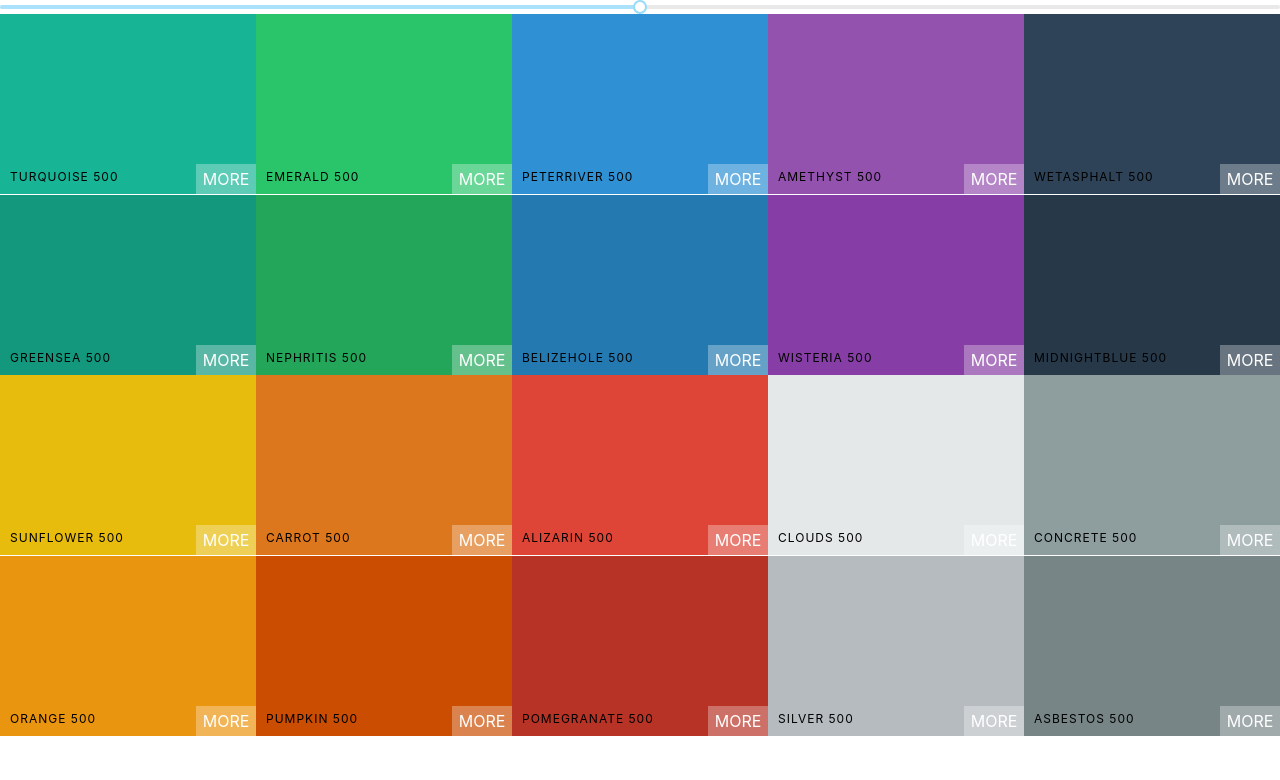
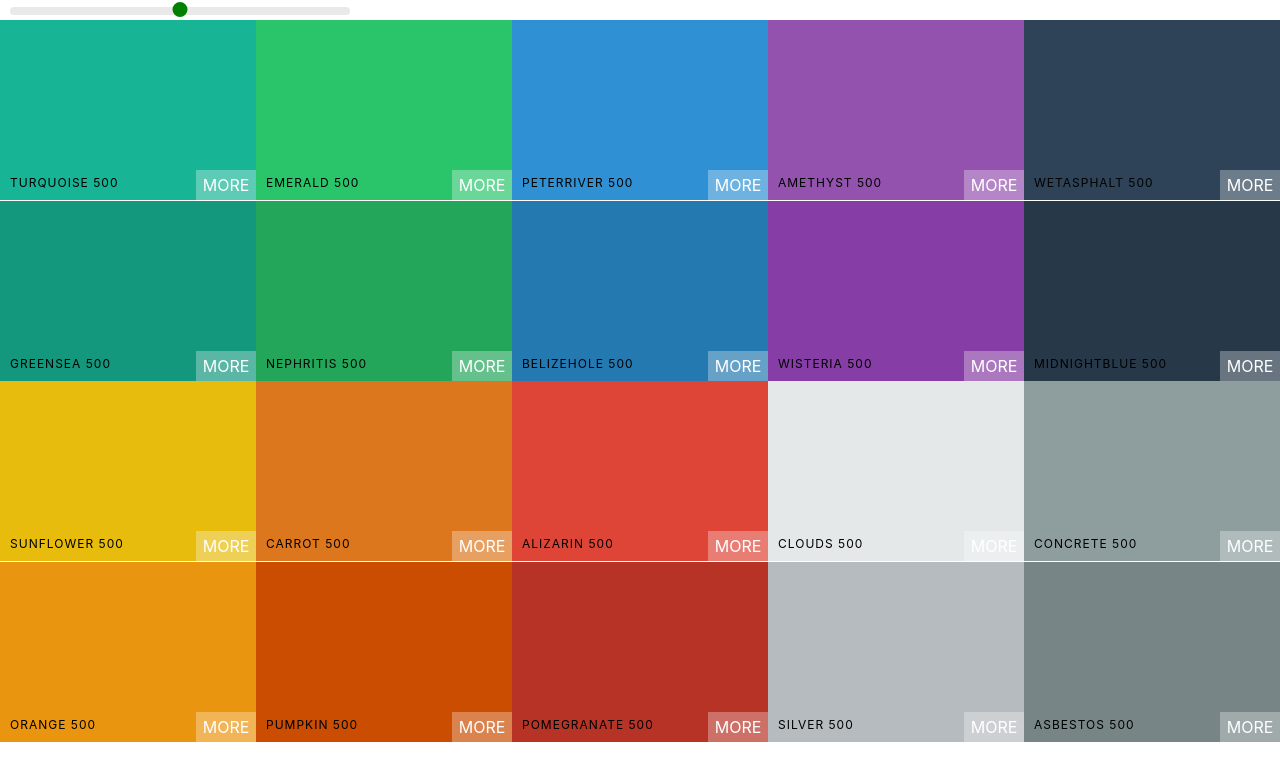
Before and after one commit to tariq-s/color-project, a React (Create React App) app in the folder colors-app/: page /palette/flat-ui-colors-american in a window 1280 px wide. Shown: the top 780 px of the page. Built offline with nearby package versions, Linux system fonts and the light colour scheme.

Commit message:
style slider

```diff
--- a/colors-app/src/Palette.css
+++ b/colors-app/src/Palette.css
@@ -4,3 +4,30 @@
 .palette-colors {
   height: 90%;
 }
+
+.slider {
+  width: 340px;
+  margin: 0 10px;
+  display: inline-block;
+}
+
+.slider .rc-slider-track {
+  background-color: transparent;
+}
+
+.slider .rc-slider-rail {
+  height: 8px;
+}
+
+.slider .rc-slider-handle,
+.slider .rc-slider-handle :active,
+.slider .rc-slider-handle:focus,
+.slider .rc-slider-handle:hover {
+  background-color: green;
+  outline: none;
+  border: 2px solid green;
+  box-shadow: none;
+  width: 15px;
+  height: 15px;
+  margin-top: -px;
+}
--- a/colors-app/src/Palette.js
+++ b/colors-app/src/Palette.js
@@ -1,8 +1,9 @@
 import React, { Component } from "react";
+import "rc-slider/assets/index.css";
 import "./Palette.css";
 import ColorBox from "./ColorBox";
+
 import Slider from "rc-slider";
-import "rc-slider/assets/index.css";
 
 export default class Palette extends Component {
   constructor(props) {
@@ -21,6 +22,7 @@
     ));
     return (
       <div className="palette">
+        <div className="slider">
           <Slider
             defaultValue={level}
             min={100}
@@ -28,6 +30,8 @@
             step={100}
             onChange={this.changeLevel}
           />
+        </div>
+
         <div className="palette-colors">{colorBoxes}</div>
       </div>
     );
```
Lines whose indentation alone changed are shown as unchanged.
